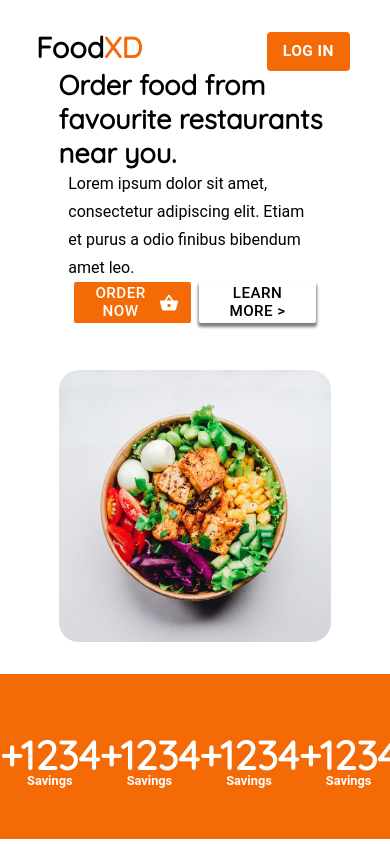
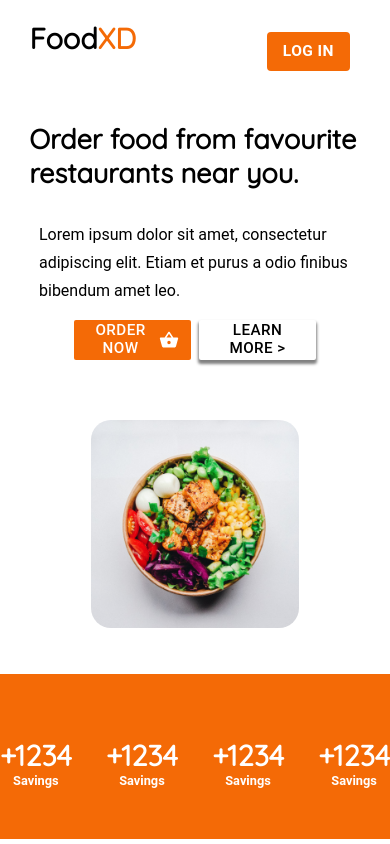
Before and after one commit to ameen-ansari/FoodDX, a React (Create React App) app: page / in a window 390 px wide. Shown: the top 844 px of the page. Built offline with nearby package versions, Linux system fonts and the light colour scheme; a web font is replaced by a local one.

Commit message:
Fully Responsive 2 components

```diff
--- a/src/Components/artmedia.Module.css
+++ b/src/Components/artmedia.Module.css
@@ -23,7 +23,6 @@
         justify-content:center;
         gap: 0.8rem;
         height: 100%;
-        /* border: 2px solid black; */
         align-items: center;
         padding: 1rem;
         width: 100%;
@@ -82,7 +81,6 @@
         justify-content:space-evenly;
         gap: 0.8rem;
         height: 100%;
-        /* border: 2px solid black; */
         align-items:flex-start;
         padding: 2rem;
         width: 100%;
@@ -92,7 +90,6 @@
         justify-content:center;
         gap: 0.8rem;
         height: 70%;
-        /* border: 2px solid black; */
         align-items:center;
         padding: 2rem;
         width: 100%;
@@ -110,7 +107,6 @@
     }
     .art12 > div > div:nth-child(-n+5) {
         display: flex;
-        /* border: 3px solid black; */
         justify-content: space-between;
         align-items: center;
     }
@@ -121,7 +117,6 @@
     /* ------- */
     .artborder {
         display: flex;
-        /* border: 3px solid black; */
         justify-content:space-evenly;
         flex-direction: column ;
         align-items:center;
@@ -129,10 +124,8 @@
         height: 20.25rem;
         background: url(./../Images/gh.png);
         z-index: -2;
-        /* opacity: 0.8; */
     }
     .artborder > p:nth-child(1){
-        /* border: 3px solid black; */
         text-align: center;
         font-size:1.8rem ;
         line-height:2.825rem ;
@@ -144,7 +137,6 @@
         color: var(--orange);
     }
     .artborder > p:nth-child(2){
-        /* border: 3px solid black; */
         color: white;
         text-align: center;
         font-size:1rem;
@@ -170,32 +162,25 @@
         flex-direction: column;
         justify-content:center;
         align-items:center;
-        /* height:28.125rem; */
         height: 100%;
     }
     .art1 > div:nth-child(1){
         display: flex;
-        /* flex-direction: column; */
         justify-content:center;
         align-items:center;
-        /* height:28.125rem; */
         padding: 2rem;
         height: 200%;
         width:100%;
-        /* border: 2px solid black; */
 
     }
     .art1 div > img:nth-child(1){
-        /* height:28.125rem; */
         height:15rem;
         width:15rem;
 
     }
     .art1 > div:nth-child(2){
-        /* height:28.125rem; */
         height: 100%;
         width:100%;
-        /* border: 2px solid black; */
 
     }
     .art1b{
@@ -204,7 +189,6 @@
         justify-content:center;
         gap: 0.8rem;
         height: 100%;
-        /* border: 2px solid black; */
         align-items: center;
         padding: 1rem;
         width: 100%;
@@ -241,7 +225,6 @@
     /* ------- */
     .artborder {
         display: flex;
-        /* border: 3px solid black; */
         justify-content:space-evenly;
         flex-direction: column ;
         align-items:center;
@@ -249,22 +232,19 @@
         height: 20.25rem;
         background: url(./../Images/gh.png);
         z-index: -2;
-        /* opacity: 0.8; */
     }
     .artborder > p:nth-child(1){
-        /* border: 3px solid black; */
         text-align: center;
         font-size:1.7rem ;
         line-height:2.825rem ;
         font-family: 'Quicksand';
-        font-weight: 500;
+        font-weight: 700;
         height: 4.9rem;
         width: 80%;
         margin:0px auto ;
         color: var(--orange);
     }
     .artborder > p:nth-child(2){
-        /* border: 3px solid black; */
         color: white;
         text-align: center;
         font-size:1rem;
@@ -284,3 +264,80 @@
     margin: 0px auto;
     }
 }
+@media (max-width:400px){
+    .art1 {
+        display: flex;
+        flex-direction: column;
+        justify-content:center;
+        align-items:center;
+        height: 100%;
+    }
+    .art12 {
+        display: flex;
+        flex-direction: column-reverse;
+        justify-content:center;
+        align-items:center;
+        height:56.125rem;
+    }
+
+    .art12 > div:nth-child(2) > img{
+        height:28.125rem;
+        height:15rem;
+        width:15rem;
+    }
+    .art12 p:nth-child(1){
+        width: 70%;
+        text-align: center;
+        margin:0px auto ;
+        font-size: 1.5rem;
+        line-height: 2.5rem;
+        font-weight: 700;
+        font-family: 'Quicksand', sans-serif;
+    }
+    .art12 p:nth-child(2){
+        width: 95%;
+        text-align: center;
+        margin:0px auto ;
+    }
+       /* ------- */
+       .artborder {
+        display: flex;
+        justify-content:space-evenly;
+        flex-direction: column ;
+        align-items:center;
+        width: 100%;
+        height: 20.25rem;
+        background: url(./../Images/gh.png);
+        z-index: -2;
+    }
+    .artborder > p:nth-child(1){
+        text-align: center;
+        font-size:1.5rem ;
+        line-height:2.825rem ;
+        font-family: 'Quicksand';
+        font-weight: 700;
+        height: 4.9rem;
+        width: 100%;
+        margin:0px auto ;
+        color: var(--orange);
+    }
+    .artborder > p:nth-child(2){
+        color: white;
+        text-align: center;
+        font-size:1rem;
+        line-height:1.75rem ;
+        font-family: 'roboto';
+        font-weight: 400;
+        height: 2.9rem;
+        width: 80%;
+        margin:0px auto ;
+    }
+    .artborder > div:nth-child(3){
+      display: flex;
+      color: white;
+    align-items: center;
+    justify-content: space-evenly;
+    width: 50%;
+    margin: 0px auto;
+    }
+}
--- a/src/Components/headermedia.Module.css
+++ b/src/Components/headermedia.Module.css
@@ -1,6 +1,5 @@
 @media (max-width:950px){
     .lhead {
-        /* border: 3px solid black; */
         display: flex;
         flex-direction: column;
         justify-content: center;
@@ -19,13 +18,10 @@
     }
     .lhead p:nth-child(2) {
         display: flex;
-        /* justify-content: center; */
         align-items: center;
         width: 70%;
         height:11.06rem;
         position: static;
-        /* top: 13.125rem; */
-        /* left: 6.25rem; */
         font-weight: 700;
         font-size: 1.8rem;
         line-height: 2.125rem;
@@ -33,13 +29,10 @@
     }
     .lhead p:nth-child(3) {
         display: flex;
-        /* justify-content: center; */
         align-items: center;
         width:65%;
         height:5.31rem;
         position: static;
-        /* top: 23.81rem; */
-        /* left: 6.35rem; */
         font-weight: 400;
         font-size: 1rem;
         line-height: 1.75rem;
@@ -51,8 +44,6 @@
         justify-content: space-between;
         align-items: center;
         position: static;
-        /* left: 6.25rem; */
-        /* top: 28.87rem; */
     }
     .lhead div button{
         margin: 0px 4px;
@@ -119,10 +110,8 @@
         flex-direction: column;
         justify-content: center;
         align-items: center;
-        /* border: 3px solid black; */
     }
     .lhead {
-        /* border: 3px solid black; */
         height: 50%;
         width: 100%;
         display: flex;
@@ -133,14 +122,11 @@
     .rhead {
         display: flex;
         height: 50%;
-        /* flex-direction: column; */
         justify-content: center;
         align-items: center;
-        /* border: 3px solid black; */
         width: 100%;
     }
     .lhead p:nth-child(1) {
-        /* border: 3px solid black; */
         width: 8.5rem;
         height: 3.125rem;
         position: absolute;
@@ -152,44 +138,33 @@
         font-family: 'Quicksand', sans-serif;
     }
     .lhead p:nth-child(2) {
-        /* border: 3px solid black; */
         display: flex;
-        /* justify-content: center; */
         align-items: center;
         width: 70%;
         height:8.06rem;
         position: static;
-        /* top: 13.125rem; */
-        /* left: 6.25rem; */
         font-weight: 700;
         font-size: 1.7rem;
         line-height: 2.125rem;
         font-family: 'Quicksand', sans-serif;
     }
     .lhead p:nth-child(3) {
-        /* border: 3px solid black; */
         display: flex;
-        /* justify-content: center; */
         align-items: center;
         width:65%;
         height:5.31rem;
         position: static;
-        /* top: 23.81rem; */
-        /* left: 6.35rem; */
         font-weight: 400;
         font-size: 1rem;
         line-height: 1.75rem;
         font-family:'roboto';
     }
     .lhead div:nth-child(4) {
-        /* border: 3px solid black; */
         height:4.31rem;
         display: flex;
         justify-content: space-between;
         align-items: center;
         position: static;
-        /* left: 6.25rem; */
-        /* top: 28.87rem; */
     }
     .lhead div button{
         margin: 0px 4px;
@@ -231,13 +206,101 @@
     }
     .rhead > img {
         position: static;
-        /* top: 8.125rem; */
-        /* right: 4rem; */
         border-radius: 20px;
         width: 17rem;
         height: 17rem;
         z-index: -1;
     }
 }
-
-/* ----->485px */
+@media (max-width:485px){
+    .header {
+        flex-direction: column;
+        justify-content: center;
+        align-items: center;
+    }
+    .lhead {
+        height: 100%;
+        width: 100%;
+        display: flex;
+        flex-direction: column;
+        justify-content: flex-end;
+        align-items: center;
+    }
+    .rhead {
+        display: flex;
+        height: 80%;
+        justify-content: center;
+        align-items: center;
+        width: 100%;
+    }
+    .rhead > img {
+        position: static;
+        border-radius: 20px;
+        width: 13rem;
+        height: 13rem;
+        z-index: -1;
+    }
+    .lhead p:nth-child(1) {
+        width: 8.5rem;
+        height: 3.125rem;
+        position: absolute;
+        top: 0.8375rem;
+        left: 1.85rem;
+        font-weight: 700;
+        font-size: 1.8rem;
+        line-height: 3.125rem;
+        font-family: 'Quicksand', sans-serif;
+    }
+    .lhead p:nth-child(2) {
+        display: flex;
+        align-items: center;
+        width: 85%;
+        height:8.06rem;
+        position: static;
+        font-weight: 700;
+        font-size: 1.7rem;
+        line-height: 2.125rem;
+        font-family: 'Quicksand', sans-serif;
+    }
+    .lhead p:nth-child(3) {
+        display: flex;
+        align-items: center;
+        width:80%;
+        height:5.31rem;
+        position: static;
+        font-weight: 400;
+        font-size: 1rem;
+        line-height: 1.75rem;
+        font-family:'roboto';
+    }
+    .lhead div:nth-child(4) {
+        height:4.31rem;
+        display: flex;
+        justify-content: space-between;
+        align-items: center;
+        position: static;
+    }
+    .hr {
+        width: 100%;
+        height: 10.31rem;
+        background-color: var(--orange);
+        color: white;
+        display: flex;
+        justify-content: space-between;
+        align-items: center;
+    }
+    .hr > div > p:nth-child(1){
+        font-weight: 700;
+        line-height: 3.125rem;
+        font-size: 1.8rem;
+        font-family:'Quicksand' ;
+        text-align: center;
+    }
+    .hr > div > p:nth-child(2){
+        font-weight: 700;
+        line-height: 0.125rem;
+        font-size: 0.8rem;
+        font-family:'roboto' ;
+        text-align: center;
+    }
+}
```
Lines whose indentation alone changed are shown as unchanged.
